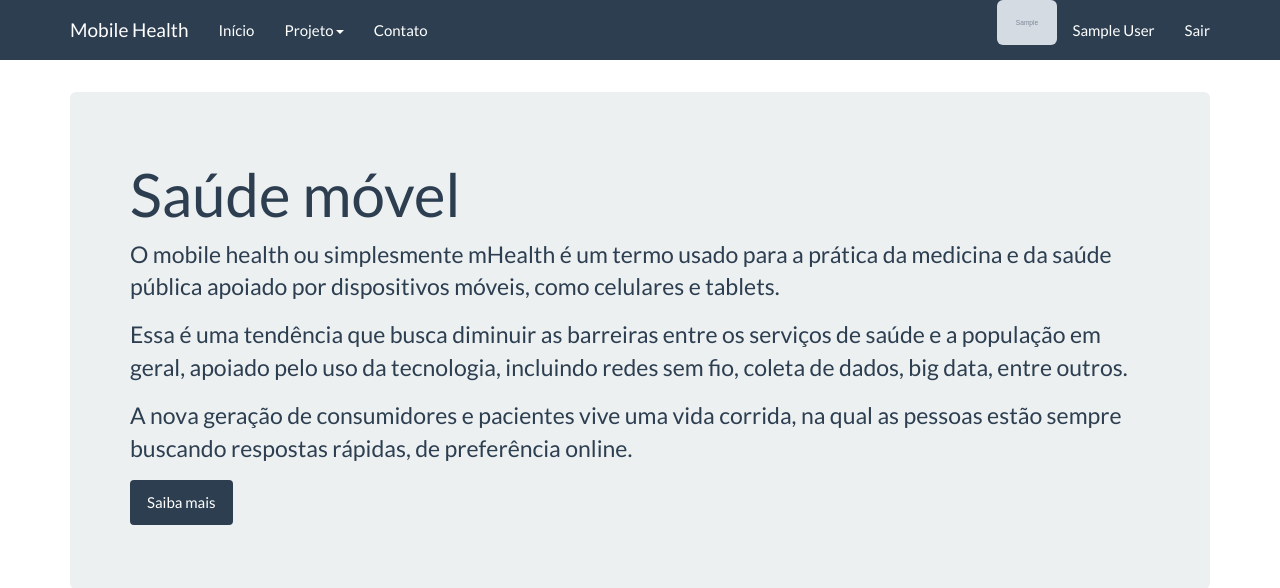
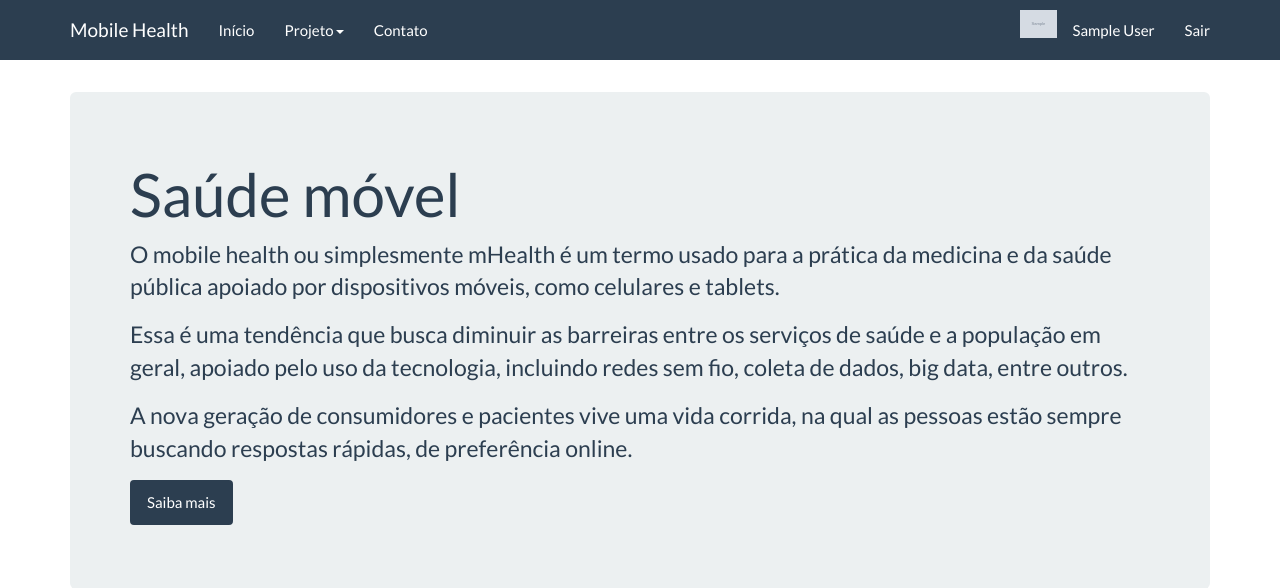
Before and after one commit to cesarbcruz/ProjectMobileHealth, a Django app: page / in a window 1280 px wide. Shown: the top 588 px of the page. Run offline with Django 3.2, Linux system fonts and the light colour scheme; a user stored in the database is signed in; tables that the repository leaves empty hold one stand-in row (values such as "Sample post"); grey boxes marked "Sample" are stand-in pictures; some libraries are stand-ins or nearby versions.

Commit message:
foto perfil

```diff
--- a/core/templates/base.html
+++ b/core/templates/base.html
@@ -42,7 +42,7 @@
           <ul class="nav navbar-nav navbar-right">
 			{% if user.is_authenticated %}
                 {% if user.img_url %}
-                    <li><img class="img-responsive img-rounded" src="{{ user.img_url }}" width="60" height="60" /></li>
+                    <li><img class="img-responsive img-rounded" src="{{ user.img_url }}" width="50" height="50" style="float: center; padding: 10px 0px 10px 13px;" /></li>
                 {% endif %}
                 <li><a href="{% url 'accounts:index' %}">{{ user }}</a></li>
                 <li><a href="{% url 'logout' %}">Sair</a></li>
```
